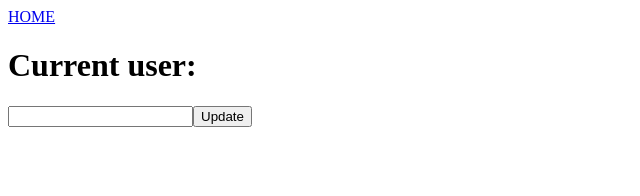
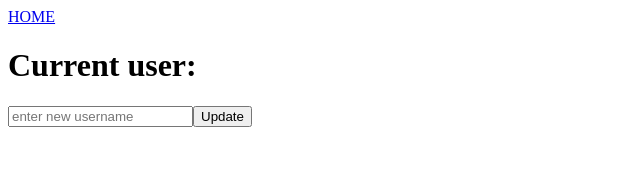
Before and after one commit to kayla-pagan/route-app, a React (Vite) app: page / in a window 1280 px wide. Shown: the top 196 px of the page, without its empty margins (0-640 px from the left). Built offline with nearby package versions, Linux system fonts and the light colour scheme.

Commit message:
add comments for next steps. add input placeholder

```diff
--- a/src/pages/Home.jsx
+++ b/src/pages/Home.jsx
@@ -28,9 +28,10 @@
     <React.Fragment>
         <Header />
         <h1>Current user: <span>{optimisticName}</span></h1>
-
+        {/* add edit icon */}
+        {/* when icon is pressed, then display the form below */}
         <form action={actionFunction}>
-            <input type="text" name="name" required/>
+            <input type="text" name="name" placeholder="enter new username" required/>
             {/* TODO: Add email input and then add to state */}
             <button type="submit">Update</button>
         </form>
```
